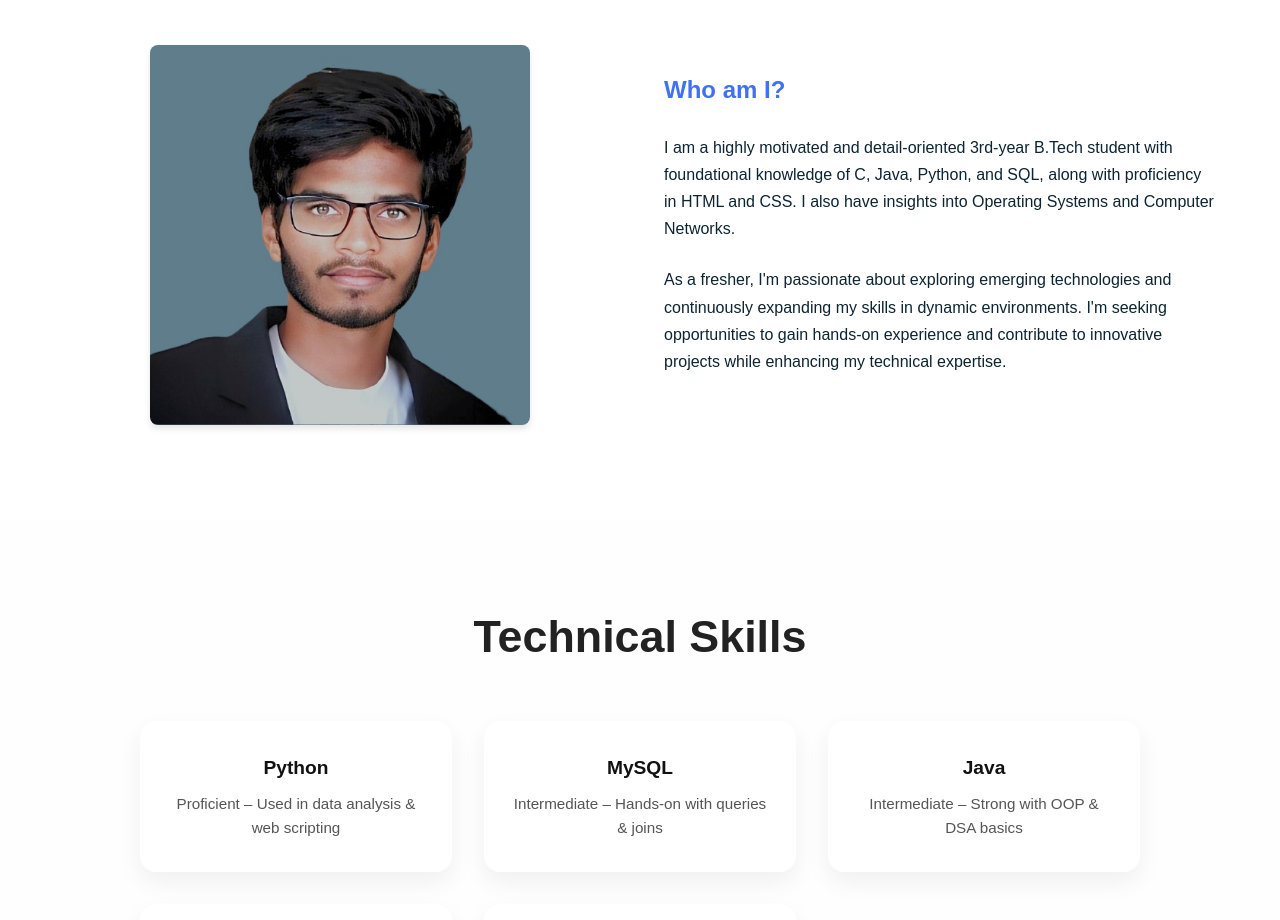
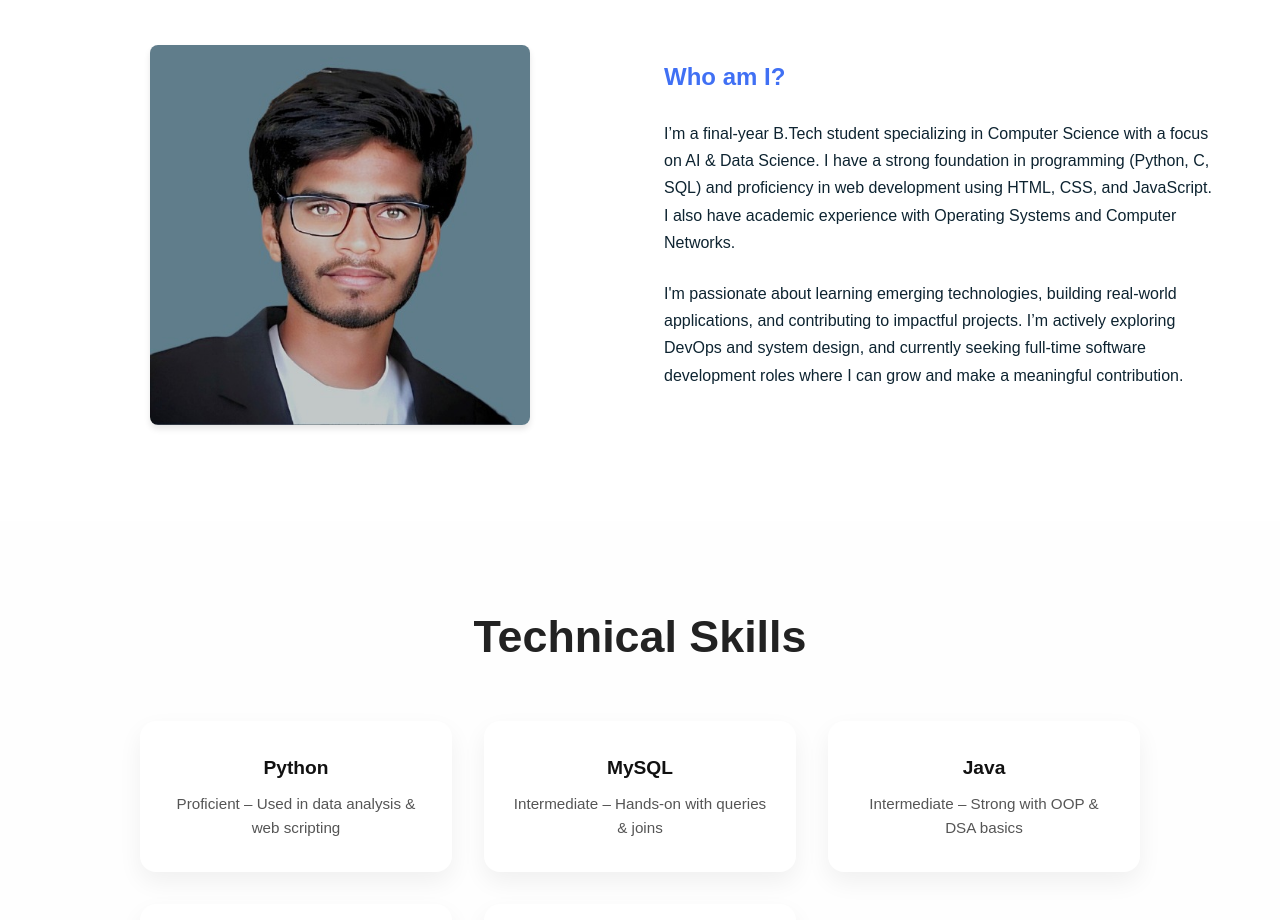
Before and after one commit to Lalithreddy-12/Lalith_Portfolio, a plain HTML site: page index.html in a window 1280 px wide. Shown: the part 958-1878 px from the top of the page. Drawn offline with Linux system fonts and the light colour scheme.

Commit message:
Update about section in index.html to reflect current academic status and career aspirations

```diff
--- a/index.html
+++ b/index.html
@@ -68,10 +68,10 @@
           <div class="right">
             <div class="topic">Who am I?</div>
             <p>
-              I am a highly motivated and detail-oriented 3rd-year B.Tech student with foundational knowledge of C, Java, Python, and SQL, along with proficiency in HTML and CSS. I also have insights into Operating Systems and Computer Networks.
+              I’m a final-year B.Tech student specializing in Computer Science with a focus on AI & Data Science. I have a strong foundation in programming (Python, C, SQL) and proficiency in web development using HTML, CSS, and JavaScript. I also have academic experience with Operating Systems and Computer Networks.
             </p>
             <p>
-              As a fresher, I'm passionate about exploring emerging technologies and continuously expanding my skills in dynamic environments. I'm seeking opportunities to gain hands-on experience and contribute to innovative projects while enhancing my technical expertise.
+              I'm passionate about learning emerging technologies, building real-world applications, and contributing to impactful projects. I’m actively exploring DevOps and system design, and currently seeking full-time software development roles where I can grow and make a meaningful contribution.
             </p>
           </div>
         </div>
```
